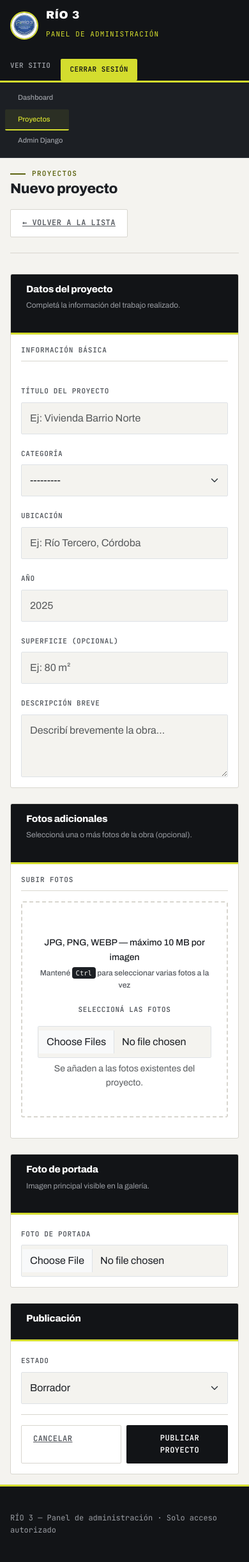
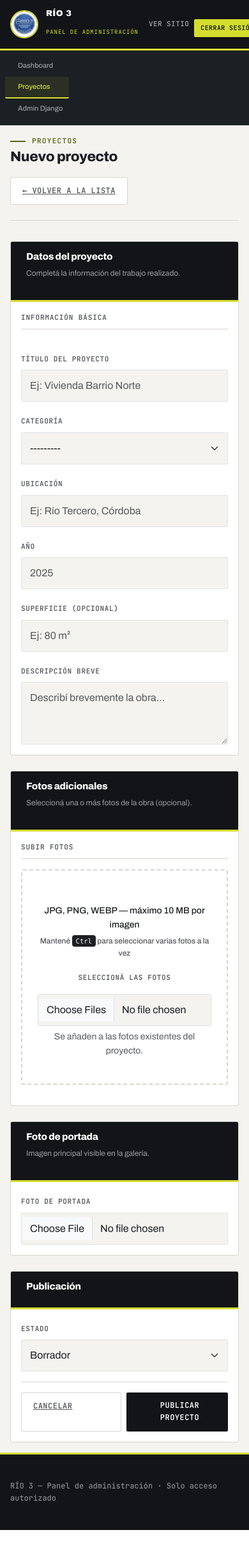
Before and after one commit to AlexisLazarte/AlexisLazarte-Proyecto-Rio3, a Django app: page /admin-rio3/proyectos/nuevo/ in a window 390 px wide. Shown: the whole page at 64% size. After the commit the page ends 2392 px from the top, so only its background shows below. Run offline with Django 5.2, Linux system fonts and the light colour scheme; the visitor is signed in with stand-in values (Sample User, id 1); data that the repository does not hold is empty; some libraries are stand-ins or nearby versions.

Commit message:
Se acomodo css y html responsive

```diff
--- a/backend/static/css/global.css
+++ b/backend/static/css/global.css
@@ -1111,3 +1111,32 @@ h5 {
     }
 
 }
+
+
+/* ============================================================
+   FIX GLOBAL — prevenir scroll horizontal en mobile
+   ============================================================ */
+
+html,
+body {
+    overflow-x: hidden;
+    max-width: 100%;
+}
+
+*,
+*::before,
+*::after {
+    box-sizing: border-box;
+}
+
+/* Prevenir que imágenes desborden */
+img {
+    max-width: 100%;
+    height: auto;
+}
+
+/* Contenedores que pueden desbordar en mobile */
+.container,
+.container-fluid {
+    overflow-x: hidden;
+}
--- a/backend/static/css/panel-admin.css
+++ b/backend/static/css/panel-admin.css
@@ -619,6 +619,19 @@ tbody tr:hover td {
    RESPONSIVE — Panel admin
    ============================================================ */
 
+/* Fix scroll horizontal global del admin */
+.admin-wrapper,
+.admin-sidebar,
+.admin-contenido {
+    overflow-x: hidden;
+    max-width: 100%;
+}
+
+.navbar .container-fluid {
+    flex-wrap: nowrap;
+    overflow: hidden;
+}
+
 @media (max-width: 991px) {
 
     .admin-wrapper {
@@ -635,6 +648,26 @@ tbody tr:hover td {
         border-right: none;
         border-bottom: 1px solid var(--color-borde-oscuro);
         overflow-y: visible;
+        overflow-x: hidden;
+        width: 100%;
+    }
+
+    /* Navbar admin en mobile */
+    .navbar .d-flex.align-items-center.gap-3 {
+        gap: 6px !important;
+    }
+
+    .nav-cta {
+        font-size: 10px !important;
+        padding: 6px 10px !important;
+    }
+
+    .marca-nombre {
+        font-size: 13px;
+    }
+
+    .marca-sub {
+        font-size: 9px;
     }
 
     .sidebar-seccion-titulo {
--- a/backend/templates/admin_rio3/base_admin.html
+++ b/backend/templates/admin_rio3/base_admin.html
@@ -50,7 +50,7 @@
                     </div>
                 </a>
 
-                <div class="d-flex align-items-center gap-3">
+                <div class="d-flex align-items-center gap-2 flex-shrink-0">
                     <div class="d-none d-md-flex align-items-center gap-2" aria-label="Usuario activo">
                         <div
                             style="width:8px;height:8px;border-radius:50%;background-color:var(--color-acento);"
```
Also changed, not shown: backend/static/css/contacto.css (+30 -0 lines).
